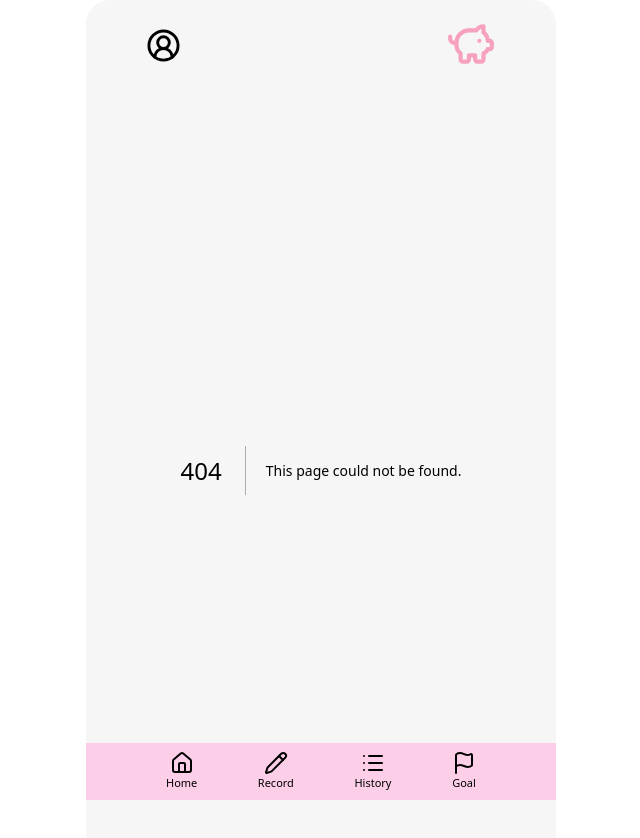
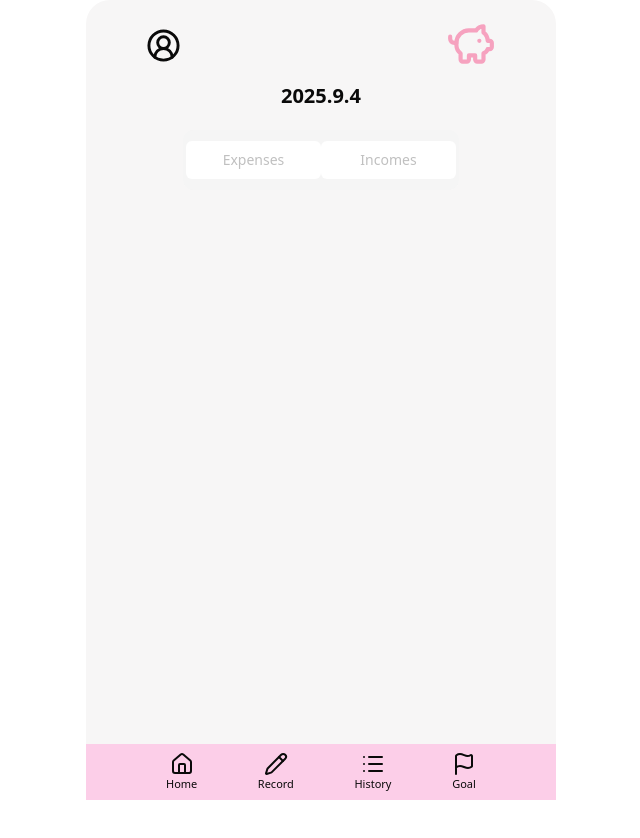
Before and after one commit to takayu7/nextjs-base-project, a Next.js app: page /record in a window 1280 px wide. Before the commit this address had no page. Shown: the top 838 px of the page, without its empty margins (319-959 px from the left). After the commit the page ends 800 px from the top, so only its background shows below. Built offline with nearby package versions, Linux system fonts and the light colour scheme.

Commit message:
記入画面の追加

```diff
--- a/src/app/(page)/top/page.tsx
+++ /dev/null
@@ -1,31 +0,0 @@
-// File: app/page.tsx
-"use client";
-import CommentForm from "@/app/components/CommentForm";
-import Image from "next/image";
-
-export default function Page() {
-  const handleClick = (href: string) => {
-    window.location.href = href;
-  };
-
-  return (
-    <div className="flex items-center justify-items-center min-h-screen p-8 pb-20 gap-16 sm:p-20">
-      <CommentForm />
-      <div className="flex gap-4 items-center flex-col sm:flex-row">
-        <button
-          className="rounded-full border border-solid border-transparent transition-colors flex items-center justify-center bg-foreground text-background gap-2 hover:bg-[#383838] dark:hover:bg-[#ccc] font-medium text-sm sm:text-base h-10 sm:h-12 px-4 sm:px-5 sm:w-auto"
-          onClick={() => handleClick("/")}
-        >
-          <Image
-            className="dark:invert"
-            src="/vercel.svg"
-            alt="Vercel logomark"
-            width={20}
-            height={20}
-          />
-          TOP
-        </button>
-      </div>
-    </div>
-  );
-}
--- /dev/null
+++ b/src/app/components/Loading.tsx
@@ -0,0 +1,5 @@
+export const Loading = () => (
+  <div className="fixed z-[999] w-screen h-screen flex items-center justify-center bg-transparent bg-opacity-60">
+    <svg className="w-[100px] h-[100px] border-[8px] border-[#e0e0e0] border-solid border-t-[8px] border-t-[#a5d9fc] rounded-full animate-spin"></svg>
+  </div>
+);
--- /dev/null
+++ b/src/app/components/record/Record.tsx
@@ -0,0 +1,35 @@
+import { Tabs, TabsContent } from "@/components/ui/tabs";
+
+import { TabsButton } from "@/app/components/molecules/TabsButton";
+import { InputField } from "@/app/components/molecules/InputField";
+
+export const Record = () => {
+  return (
+    <>
+      <div className="w-[343px]">
+        <div className="flex justify-center mt-3 flex-col items-center">
+          <h1 className="text-maincolor text-xl font-bold font-mono ">
+            2025.9.4
+          </h1>
+          <div className="flex max-w-full flex-col gap-6">
+            <Tabs defaultValue="account" className="w-[276px]">
+              <TabsButton />
+              <TabsContent value="expense">
+                <InputField
+                  label="Email"
+                  id="email"
+                  type="email"
+                  placeholder="email"
+                />
+              </TabsContent>
+
+              <TabsContent value="income">
+
+              </TabsContent>
+            </Tabs>
+          </div>
+        </div>
+      </div>
+    </>
+  );
+};
--- /dev/null
+++ b/src/app/record/page.tsx
@@ -0,0 +1,10 @@
+import { Record } from "@/app/components/record/Record";
+import React from "react";
+
+export default async function RecordPage() {
+  return (
+    <div>
+      <Record />
+    </div>
+  );
+}
--- a/tailwind.config.mjs
+++ b/tailwind.config.mjs
@@ -9,7 +9,7 @@ const config = {
   theme: {
     extend: {
       colors: {
-        maincolor: "#F85F6A",
+        maincolor: "#F06E9C",
         title: "#35424A",
         subtitle: "#989EB1",
       },
```
